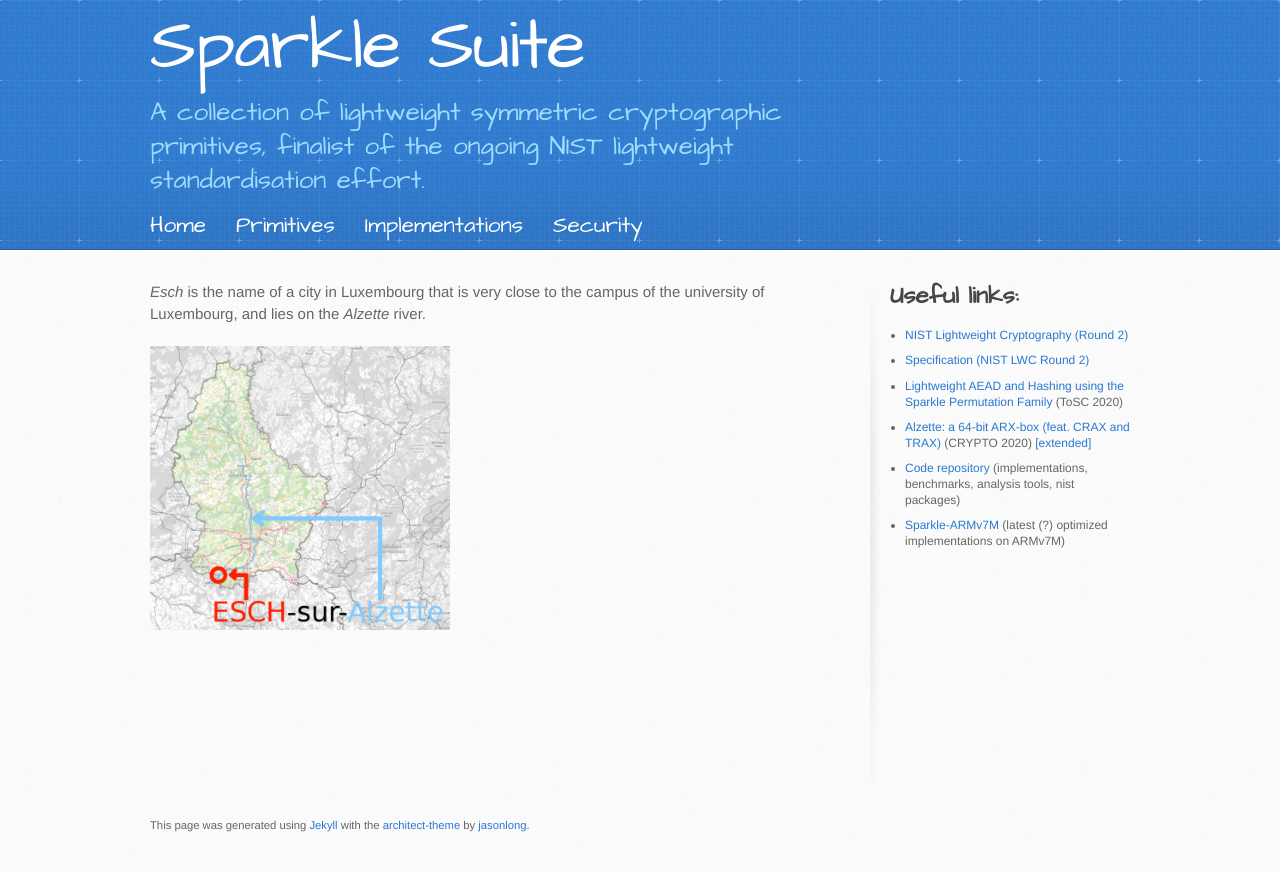
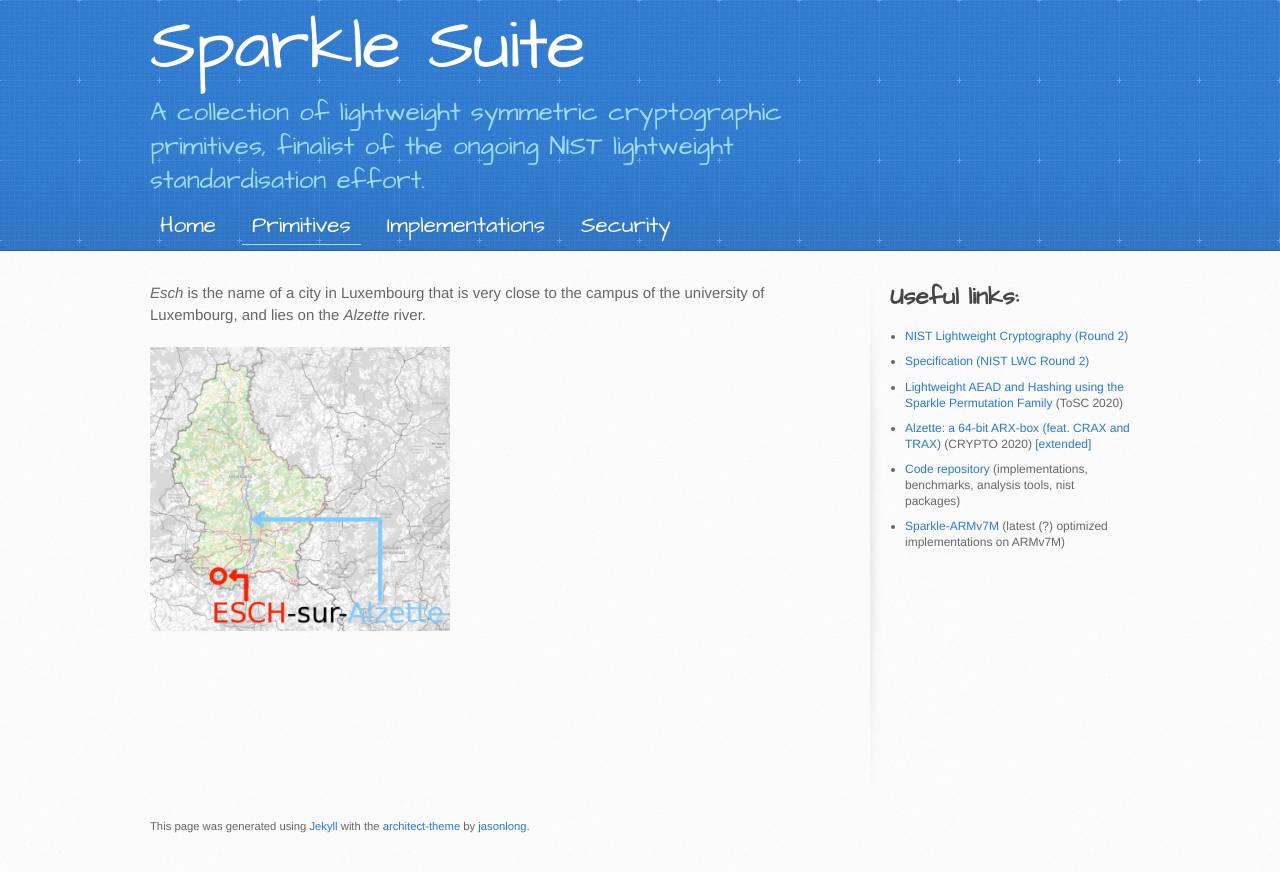
Before and after one commit to sparkle-lwc/sparkle-lwc.github.io, a Jekyll site: the page built from prim_esch.markdown, in a window 1280 px wide. Shown: the top 872 px of the page. Built offline with Jekyll 4.4.1, drawn with Linux system fonts in a browser that asks for light colours; nearby versions of some CDN libraries.

Commit message:
highlight selected nav

```diff
--- a/_layouts/default.html
+++ b/_layouts/default.html
@@ -28,18 +28,18 @@
         <h1><a href="{{ site.url }}">{{ site.title }}</a></h1>
         <h2> {{ site.description }} </h2>
         <nav>
-          <a class="menuitem" href="/">Home</a>
+          <a class="menuitem {% if page.name == "index.markdown" %} selected{% endif %}" href="/">Home</a>
           <div class="dropdown">
-            <button class="menuitem dropbtn">Primitives</button>
+            <button class="menuitem dropbtn {% if page.is_primitive %}selected{% endif %}">Primitives</button>
             <div class="dropdown-content">
-              <a href="/alzette">Alzette - ARX-box</a>
-              <a href="/sparkle">Sparkle - Permutation</a>
-              <a href="/esch">(XO)Esch - (extendable output) hash function</a>
-              <a href="/schwaemm">Schwaemm - Authenticated Encryption</a>
+              <a {% if page.name == "prim_alzette.markdown" %}class="selected"{% endif %} href="/alzette">Alzette - ARX-box</a>
+              <a {% if page.name == "prim_sparkle.markdown" %}class="selected"{% endif %} href="/sparkle">Sparkle - Permutation</a>
+              <a {% if page.name == "prim_esch.markdown" %}class="selected"{% endif %} href="/esch">(XO)Esch - (extendable output) hash function</a>
+              <a {% if page.name == "prim_schwaemm.markdown" %}class="selected"{% endif %} href="/schwaemm">Schwaemm - Authenticated Encryption</a>
             </div>
           </div>
-          <a href="/implementations">Implementations</a>
-          <a href="/security">Security</a>
+          <a class="menuitem {% if page.name == "implementations.markdown" %}selected{% endif %}" href="/implementations">Implementations</a>
+          <a class="menuitem {% if page.name == "cryptanalysis.markdown" %}selected{% endif %}" href="/security">Security</a>
         </nav>
       </div>
     </header>
--- a/prim_alzette.markdown
+++ b/prim_alzette.markdown
@@ -2,6 +2,7 @@
 layout: default
 title: Alzette, an ARX-box
 permalink: /alzette
+is_primitive: true
 ---
 
 The picture below represents the `Alzette` structure.
--- a/prim_esch.markdown
+++ b/prim_esch.markdown
@@ -2,6 +2,7 @@
 layout: default
 title: (XO)Esch, an (Extendable Output) Hash Function
 permalink: /esch
+is_primitive: true
 ---
 
 *Esch* is the name of a city in Luxembourg that is very close to the campus of the university of Luxembourg, and lies on the *Alzette* river.
--- a/prim_schwaemm.markdown
+++ b/prim_schwaemm.markdown
@@ -2,6 +2,7 @@
 layout: default
 title: Schwaemm, Authenticated Encryption with Associated Data
 permalink: /schwaemm
+is_primitive: true
 ---
 
 `Sparkle` is a family of cryptographic permutations, each operating on a different block size (256, 384 or 512 bits). They rely only on Addition, Rotations and XORs (ARX paradigm). It is possible to write a unique implementation for all variants that simply takes the block size and the number of steps as inputs.
--- a/prim_sparkle.markdown
+++ b/prim_sparkle.markdown
@@ -2,6 +2,7 @@
 layout: default
 title: Sparkle, a lightweight cryptographic permutation
 permalink: /sparkle
+is_primitive: true
 ---
 
 `Sparkle` is a family of cryptographic permutations, each operating on a different block size (256, 384 or 512 bits). They rely only on Addition, Rotations and XORs (ARX paradigm). It is possible to write a unique implementation for all variants that simply takes the block size and the number of steps as inputs.
--- a/stylesheets/stylesheet.css
+++ b/stylesheets/stylesheet.css
@@ -887,8 +887,9 @@ nav {
   padding-top: 10px;
 }
 nav a, nav button {
-  padding-left: 0px;
-  padding-right: 24px;
+  padding-left: 10px;
+  padding-right: 10px;
+  margin-right: 10px;
   font-size: 150%;
   color: white;
 }
@@ -942,3 +943,12 @@ nav a:hover, h1 a:hover {
   /*background-color: #9ddcff;*/
   color: #ddd;
 }
+
+nav a.menuitem.selected, nav .dropbtn.selected {
+  border-bottom: 1px solid #9ddcff;
+}
+
+nav .dropdown-content a.selected {
+  text-decoration: underline;
+  font-weight: bold;
+}
```
